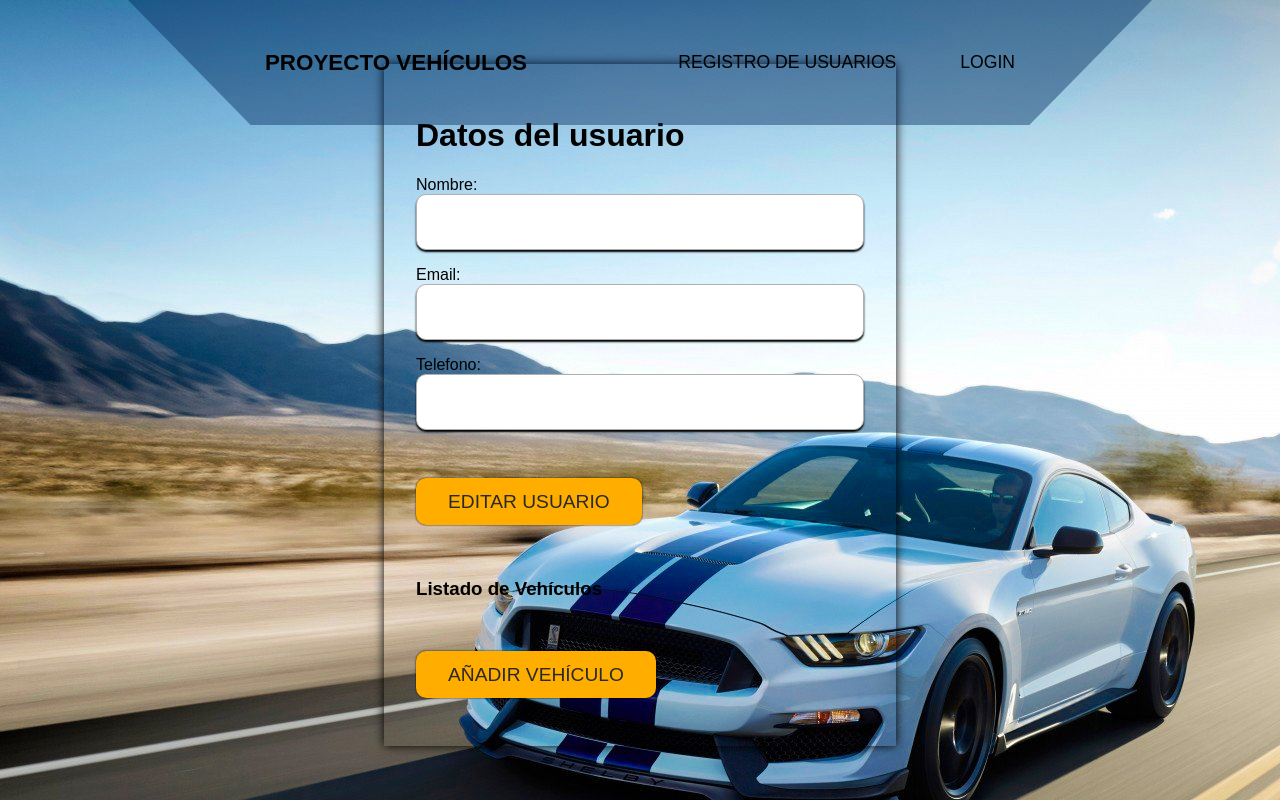
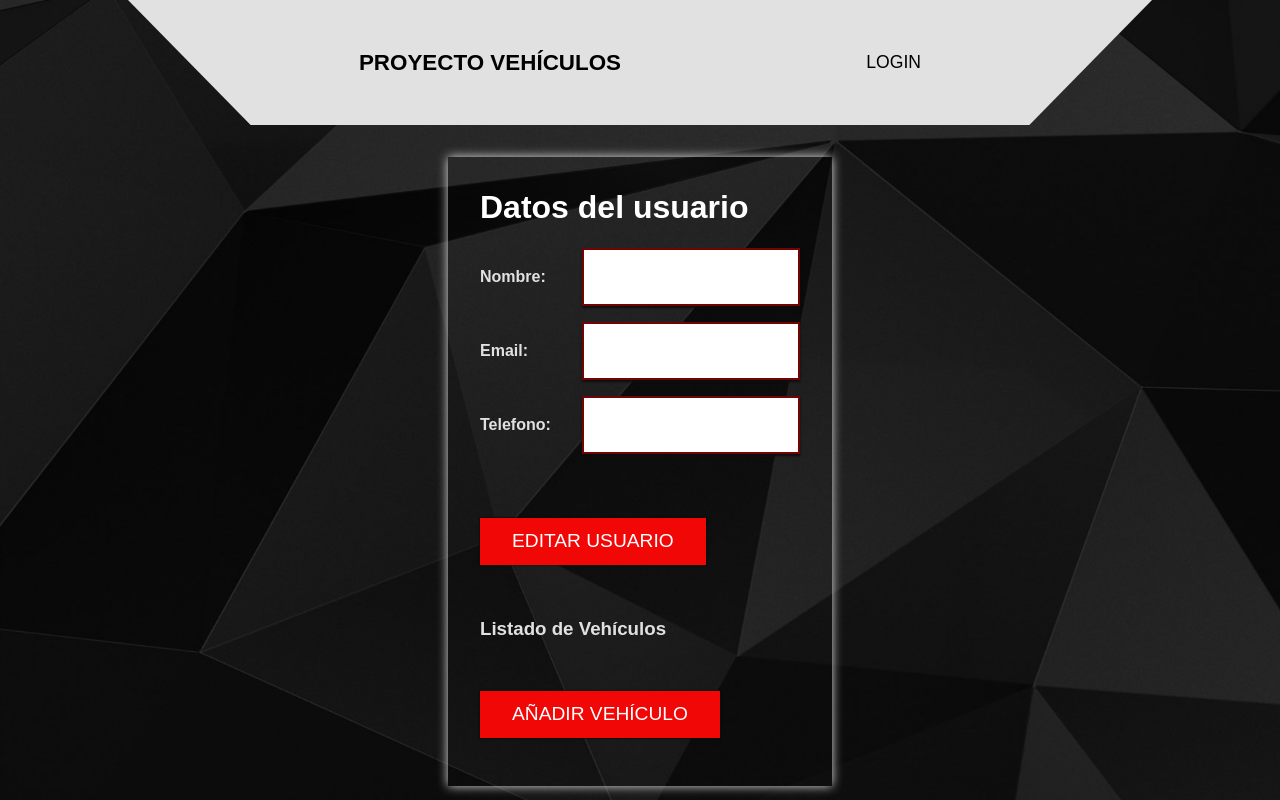
Before and after one commit to Carlitosaguilaar/ProyectoServidoresT1, a PHP site: page /Vehiculos_copy.php?ID_Usuario=1 in a window 1280 px wide. Run offline with PHP 8.4, Linux system fonts and the light colour scheme; data that the repository does not hold is empty.

Commit message:
primeros estilos CSS aplicados, falta poco. Login de 10

```diff
--- a/Vehiculos_copy.php
+++ b/Vehiculos_copy.php
@@ -50,7 +50,7 @@ if ($inc){
         <div class="contenedor_form">
             <div class="formulario">
 
-                <h1>Datos del usuario</h1>
+                <h1 class="ttilte">Datos del usuario</h1>
 
                 <form method="GET" action="editar_usuario.php">
                     <div class="campo">
@@ -84,12 +84,6 @@ if ($inc){
 
                 <h3>Listado de Vehículos</h3>
 
-
-
-
-
-
-
                     <?php
 
                     if ($results2){
@@ -117,8 +111,9 @@ if ($inc){
 
 
 
-                            <hr>
+
                         </div>
+                        <hr>
                     </form>
 
 
--- /dev/null
+++ b/app.css
@@ -0,0 +1,279 @@
+:root{
+    --primario: #F20707;
+    --secundario: #730202;
+    --negro: #0D0D0D;
+    --blanco: #FFFFFF;
+    --gris: #E1E1E1;
+}
+
+html{
+    box-sizing: border-box;
+    font-family: 'Prompt', sans-serif;
+}
+*,*::after,
+*::before{
+    box-sizing: inherit;
+}
+body{
+    background-image: url("estilos/imagenes/fondonegro.jpg");
+    background-repeat: no-repeat;
+    background-size: cover;
+    margin: 0;
+    padding: 0;
+    font-family: 'Prompt', sans-serif;
+    overflow-x: hidden;
+
+
+
+
+}
+.contenedor_general_login{
+    height: 100vh;
+    overflow: hidden;
+}
+
+
+
+
+
+
+/* Header */
+.headerr{
+
+    background-color: rgb(150, 150, 150);
+    padding: 1.1rem;
+    margin-bottom: 2rem;
+    display: flex;
+    justify-content: space-evenly;
+    clip-path: polygon(12% 100%, 88% 100%, 100% 0, 0 0);
+    width: 80%;
+    margin: 0 auto;
+    background-color: var(--gris);
+
+
+
+}
+.headerr a{
+    text-decoration: none;
+    color: black;
+    padding: 2rem;
+    text-align: center;
+    cursor: pointer;
+    font-size: 1.4rem;
+    text-transform: uppercase;
+    font-weight: bold;
+
+}
+
+.navegador{
+    display: flex;
+    align-items: center;
+}
+.headerr .navegador a{
+    font-size: 1.1rem;
+    cursor: pointer;
+    font-weight: 400;
+}
+
+/* Esto es un comentario*/
+.form_usu{
+    margin-top: 5rem;
+}
+.contenedor_form{
+    display: flex;
+    align-items: center;
+    justify-content: center;
+    flex-direction: column;
+   margin-top: 2rem;
+
+
+}
+.formulario{
+    padding: 2rem;
+    width: 30%;
+    display: flex;
+    flex-direction: column;
+    box-shadow: 0px 0px 10px var(--gris);
+
+}
+
+.formulario h1{
+    margin-top: 0;
+    color: var(--blanco);
+}
+.formulario h3{
+    color: var(--gris);
+}
+/*FORMULARIO DEL INDEX.PHP DONDE ESTÁ EL LOGIN */
+.contenedor_form_login{
+
+    display: flex;
+    align-items: center;
+    justify-content: right;
+    margin-right: 4rem;
+    margin-top: 2rem;
+
+
+
+
+
+
+
+}
+.formulario_login{
+    padding: 2rem;
+    width: 25%;
+    display: flex;
+    flex-direction: column;
+    box-shadow: 0px 0px 10px var(--gris);
+    position: absolute;
+    top: 250px;
+    left: 200px;
+
+
+
+
+
+
+}
+
+.formulario_login p{
+    color: var(--gris);
+    font-size: 1.5rem;
+    align-self: center;
+    margin-top: 1rem;
+}
+.formulario_login a{
+    color: var(--primario)
+}
+.login_titulo{
+    text-align: center;
+    margin-top: 0;
+    color: var(--gris);
+    font-size: 2rem;
+    text-transform: uppercase;
+}
+
+/*ESTILOS A LOS CAMPOS DE LOS DISTINTOS FORMULARIOS */
+.campo{
+    margin-bottom: 1rem;
+    display: flex;
+}
+.inputs{
+    padding: 1rem;
+
+    border: 2px solid var(--secundario);
+    outline: none;
+    font-size: 1.2rem;
+    width: 100%;
+    box-shadow: 0px 2px 2px var(--negro);
+
+}
+
+.formulario2 .inputs{
+    padding: .8rem;
+
+    border: 2px solid var(--negro);
+    outline: none;
+    font-size: 1rem;
+    width: 32%;
+    cursor: pointer;
+    margin-right: 1rem;
+    background-color: var(--secundario);
+    color: var(--gris);
+
+}
+.formulario_3{
+    width: 60%;
+}
+.formulario_3 .inputs{
+    padding: 1rem;
+
+    border: 2px solid var(--negro);
+    outline: none;
+
+    width: 60%;
+    box-shadow: 0px 2px 2px var(--negro);
+    cursor: pointer;
+    margin: 0 auto;
+    background-color: var(--secundario);
+    color: var(--gris);
+
+}
+
+textarea{
+    resize: none;
+}
+span{
+    color: var(--primario);
+}
+
+.boton{
+    border: none;
+    padding: .8rem 2rem;
+    margin-top: 2rem;
+    font-size: 1.2rem;
+    cursor: pointer;
+
+    background-color: var(--primario);
+    box-shadow: 0px 0px 2px black;
+    color: var(--blanco);
+    text-transform: uppercase;
+    font-family: 'Prompt', sans-serif;
+
+
+}
+.info{
+    text-align: center;
+    margin-top: 2rem;
+}
+.info a{
+    text-decoration: none;
+    color: rgb(112, 112, 253);
+    cursor: pointer;
+    position: relative;
+}
+label{
+    display: block;
+    font-weight: bold;
+    flex-basis: 10rem;
+    align-self: center;
+    color: var(--gris);
+}
+
+
+/* Estilos al usuario */
+.titulo_usu{
+    padding: 1rem;
+
+}
+.titulo_usu table{
+    border: 3px solid green;
+
+}
+.contenedor_tablas{
+    display: flex;
+
+    width: 80%;
+    justify-content: space-evenly;
+}
+.contenedor_tablas h3{
+    flex-basis: 30rem;
+}
+
+/* Estilos a la tabla de detalles servicios */
+.formulario table{
+    color: var(--secundario);
+    text-align: center;
+    border: 2px solid var(--gris);
+}
+.formulario table th{
+    color: var(--blanco);
+    font-size: 1.5;
+    padding: 1rem;
+}
+.formulario table td{
+    font-weight: bold;
+    font-size: 1.3rem;
+    padding: 1rem;
+}
--- a/estilos/app.css
+++ /dev/null
@@ -1,185 +0,0 @@
-html{
-    box-sizing: border-box;
-    font-family: 'Prompt', sans-serif;
-}
-*,*::after,
-*::before{
-    box-sizing: inherit;
-}
-body{
-    background-image: url("imagenes/ford.jpg");
-    background-repeat: no-repeat;
-
-    margin: 0;
-    padding: 0;
-    font-family: 'Prompt', sans-serif;
-
-
-
-
-}
-
-/* Header */
-.headerr{
-
-    background-color: rgb(150, 150, 150);
-    padding: 1.1rem;
-    margin-bottom: 2rem;
-    display: flex;
-    justify-content: space-evenly;
-    clip-path: polygon(12% 100%, 88% 100%, 100% 0, 0 0);
-    width: 80%;
-    margin: 0 auto;
-    background-color: #01285a6e;
-
-
-
-}
-.headerr a{
-    text-decoration: none;
-    color: black;
-    padding: 2rem;
-    text-align: center;
-    cursor: pointer;
-    font-size: 1.4rem;
-    text-transform: uppercase;
-    font-weight: bold;
-
-}
-.navegador{
-    display: flex;
-    align-items: center;
-}
-.headerr .navegador a{
-    font-size: 1.1rem;
-    cursor: pointer;
-    font-weight: 400;
-}
-
-/* Esto es un comentario*/
-.form_usu{
-    margin-top: 5rem;
-}
-.contenedor_form{
-    display: flex;
-    align-items: center;
-    justify-content: center;
-    flex-direction: column;
-    height: 70vh;
-}
-.formulario{
-    padding: 2rem;
-    width: 40%;
-    display: flex;
-    flex-direction: column;
-    box-shadow: 0px 0px 10px black;
-
-}
-.contenedor_form_login{
-
-    display: flex;
-    align-items: center;
-    justify-content: right;
-    height: 70vh;
-    margin-right: 4rem;
-
-}
-.formulario_login{
-    padding: 2rem;
-    width: 20%;
-    display: flex;
-    flex-direction: column;
-    box-shadow: 0px 0px 10px black;
-
-
-}
-.login_titulo{
-    text-align: center;
-    margin-top: 0;
-}
-.campo{
-    margin-bottom: 1rem;
-}
-.inputs{
-    padding: 1rem;
-    border-radius: 10px;
-    border: 1px solid rgb(175, 175, 175);
-    outline: none;
-    font-size: 1.2rem;
-    width: 100%;
-    box-shadow: 0px 2px 2px black;
-
-}
-.formulario2 .inputs{
-    padding: 1rem;
-    border-radius: 10px;
-    border: 1px solid rgb(175, 175, 175);
-    outline: none;
-    font-size: 1rem;
-    width: 32%;
-    box-shadow: 0px 2px 2px black;
-    cursor: pointer;
-}
-.formulario_3 .inputs{
-    padding: 1rem;
-    border-radius: 10px;
-    border: 1px solid rgb(175, 175, 175);
-    outline: none;
-    font-size: .8rem;
-    width: 40%;
-    box-shadow: 0px 2px 2px black;
-    cursor: pointer;
-    margin: 0 auto;
-}
-
-.boton{
-    border: none;
-    padding: .8rem 2rem;
-    margin-top: 2rem;
-    font-size: 1.2rem;
-    cursor: pointer;
-    border-radius: 10px;
-    background-color: rgb(255, 174, 0);
-    box-shadow: 0px 0px 2px black;
-    color: rgb(41, 41, 41);
-    text-transform: uppercase;
-    font-family: 'Prompt', sans-serif;
-
-
-}
-.info{
-    text-align: center;
-    margin-top: 2rem;
-}
-.info a{
-    text-decoration: none;
-    color: rgb(112, 112, 253);
-    cursor: pointer;
-    position: relative;
-}
-label{
-    display: block;
-}
-
-
-/* Estilos al usuario */
-.titulo_usu{
-    padding: 1rem;
-
-}
-.titulo_usu table{
-    border: 3px solid green;
-
-}
-.contenedor_tablas{
-    display: flex;
-
-    width: 80%;
-    justify-content: space-evenly;
-}
-.contenedor_tablas h3{
-    flex-basis: 30rem;
-}
-.centrado{
-    background-color: red;
-}
--- a/lista_servicios.php
+++ b/lista_servicios.php
@@ -93,9 +93,9 @@ if ($inc){
 <body>
     <?php require "partials/header.php" ?>
     <div class="contenedor_form">
-        <h1>Usuario: <?php echo $nombre ?></h1>
+
             <div class="formulario">
-
+                <h1>Usuario: <span><?php echo $nombre ?></span></h1>
                 <h1>Información de Vehículo</h1>
 
                 <form method="GET" action="editar_vehiculo.php">
@@ -168,8 +168,8 @@ if ($inc){
 
 
 
-                                <hr>
                             </div>
+                            <hr>
                             </form>
 
                         </div>
--- a/partials/header.php
+++ b/partials/header.php
@@ -1,7 +1,6 @@
 <header class="headerr">
     <a href="#">Proyecto Vehículos</a>
     <nav class="navegador">
-        <a href="usuarios.php">Registro de Usuarios</a>
         <a href="index.php">Login</a>
     </nav>
 </header>
--- a/registro_servicios.php
+++ b/registro_servicios.php
@@ -16,7 +16,7 @@
     <meta http-equiv="X-UA-Compatible" content="IE=edge">
     <meta name="viewport" content="width=device-width, initial-scale=1.0">
     <title>Registro de servicios</title>
-    <link rel="stylesheet" href="app.css">
+    <link rel="stylesheet" href="estilos/app.css">
 </head>
 <body>
 <?php require "partials/header.php"?>
--- a/registro_usu.php
+++ b/registro_usu.php
@@ -4,7 +4,7 @@
     <meta charset="UTF-8">
     <meta http-equiv="X-UA-Compatible" content="IE=edge">
     <meta name="viewport" content="width=device-width, initial-scale=1.0">
-    <link rel="stylesheet" href="app.css">
+    <link rel="stylesheet" href="estilos/app.css">
     <title>Registro de Usuarios</title>
 
 </head>
--- a/registro_vehiculo.php
+++ b/registro_vehiculo.php
@@ -14,7 +14,7 @@
     <meta http-equiv="X-UA-Compatible" content="IE=edge">
     <meta name="viewport" content="width=device-width, initial-scale=1.0">
     <title>Document</title>
-    <link rel="stylesheet" href="app.css">
+    <link rel="stylesheet" href="estilos/app.css">
 </head>
 <body>
 <?php require "partials/header.php"?>
```
Also changed, not shown: detalles_servicios.php (+4 -4 lines), index.php (+9 -3 lines), estilos/imagenes/Captura.PNG (added), estilos/imagenes/fondonegro.jpg (added), 1 other file.
